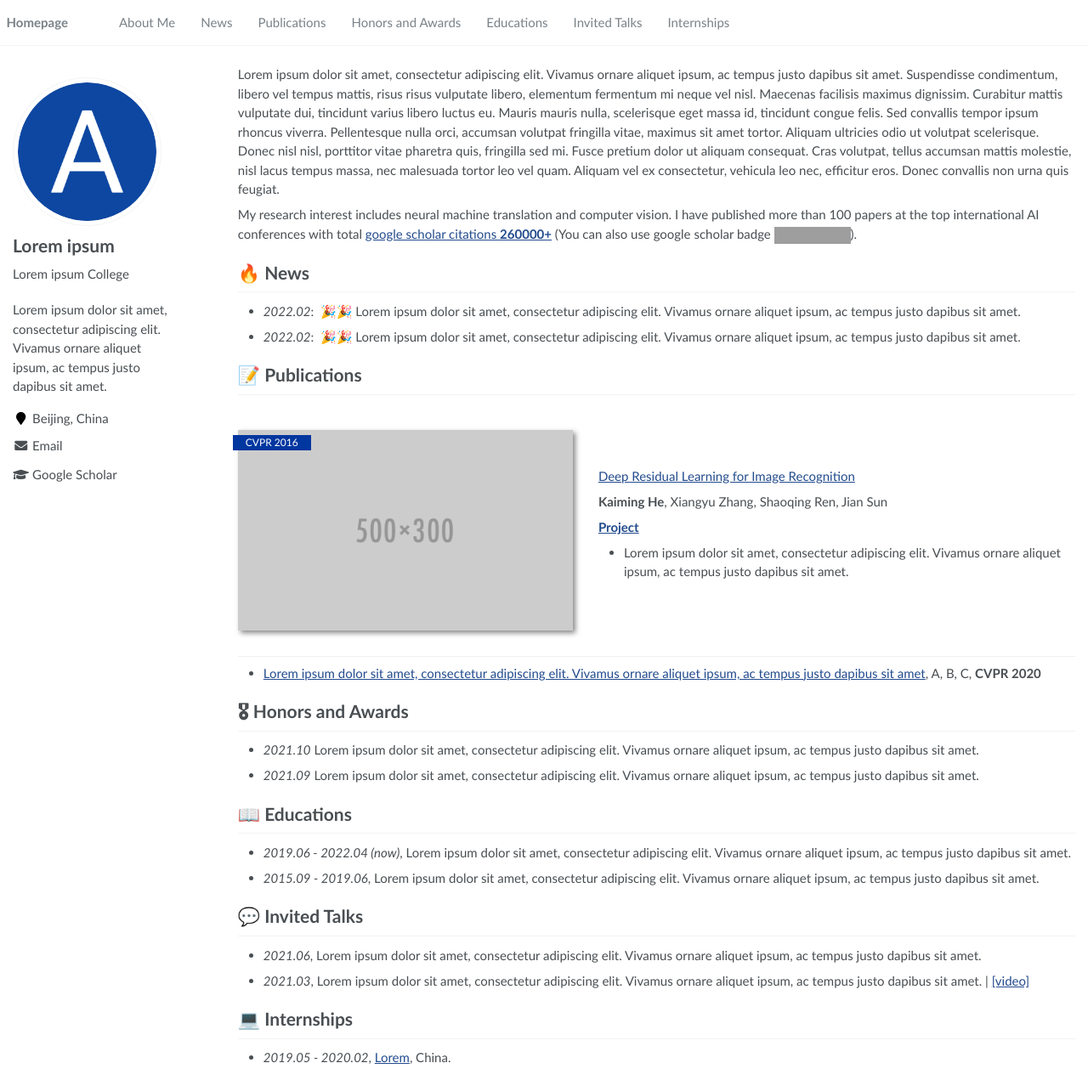
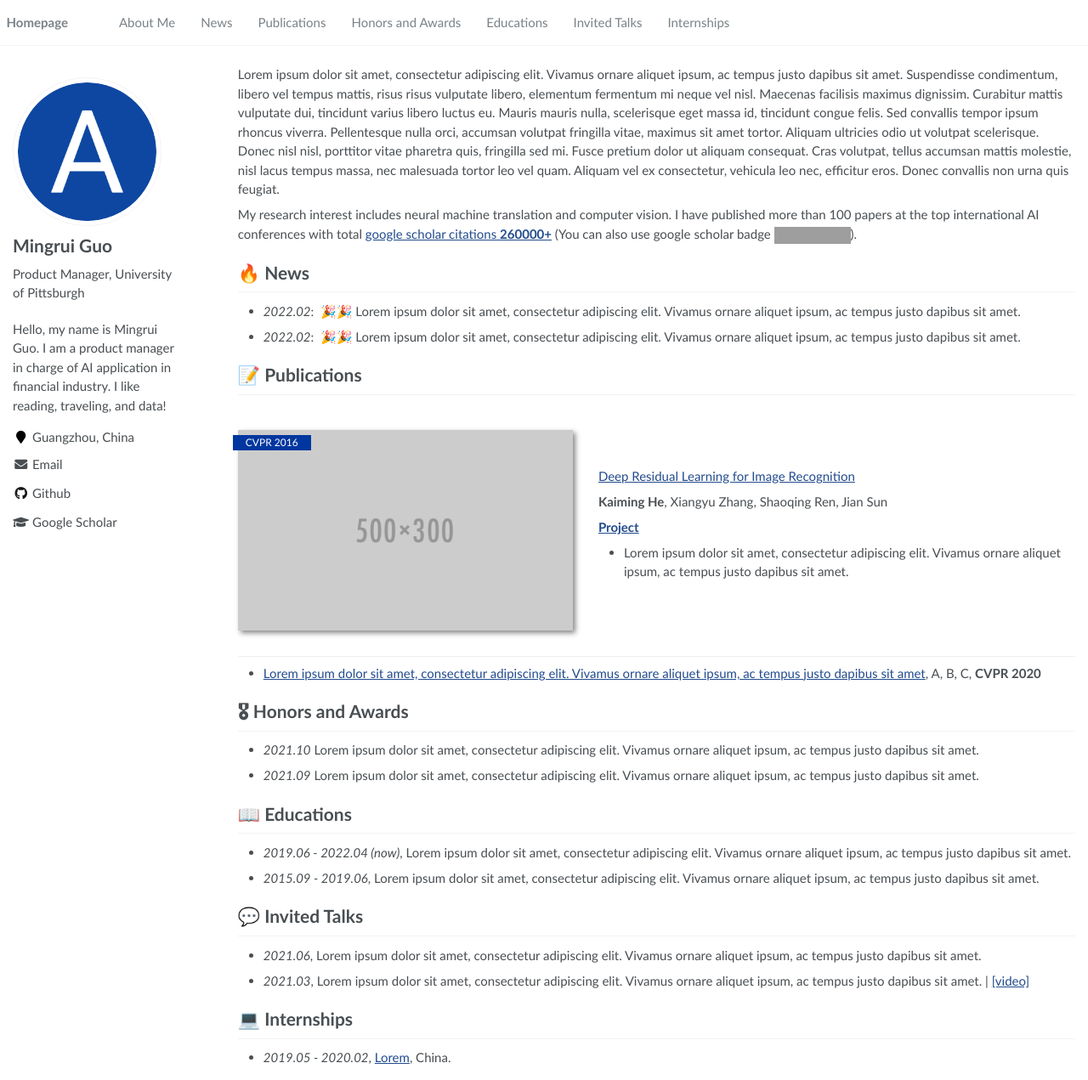
Before and after one commit to MIG217/MIG217.github.io, a Jekyll site: the page built from _pages/about.md, in a window 1280 px wide and 1271 px high. Shown: the whole window at 85% size. Built offline with Jekyll 4.4.1, drawn with Linux system fonts in a browser that asks for light colours; grey boxes are pictures that could not be loaded.

Commit message:
Update _config.yml

```diff
--- a/_config.yml
+++ b/_config.yml
@@ -6,9 +6,9 @@
 # `jekyll serve`. If you change this file, please restart the server process.
 
 # Site Settings
-title                    : "Lorem ipsum"
-description              : "Lorem ipsum dolor sit amet, consectetur adipiscing elit. Vivamus ornare aliquet ipsum, ac tempus justo dapibus sit amet. "
-repository               : "RayeRen/acad-homepage.github.io"
+title                    : "Mingrui Guo"
+description              : "Hello, my name is Mingrui Guo. I am a product manager in charge of AI application in financial industry. I like reading, traveling, and data! "
+repository               : "MIG217/MIG217.github.io"
 google_scholar_stats_use_cdn : true
 
 # google analytics
@@ -21,10 +21,10 @@ baidu_site_verification  :  # get baidu_site_verification from https://ziyuan.ba
 
 # Site Author
 author:
-  name             : "Lorem ipsum"
+  name             : "Mingrui Guo"
   avatar           : "images/android-chrome-512x512.png"
-  bio              : "Lorem ipsum College"
-  location         : "Beijing, China"
+  bio              : "Product Manager, University of Pittsburgh"
+  location         : "Guangzhou, China"
   employer         :
   pubmed           :
   googlescholar    : "https://scholar.google.com/citations?user=YOUR_GOOGLE_SCHOLAR_ID"
@@ -37,7 +37,7 @@ author:
   flickr           :
   facebook         :
   foursquare       :
-  github           : # e.g., "github username"
+  github           : "https://github.com/MIG217"
   google_plus      :
   keybase          :
   instagram        :
```
